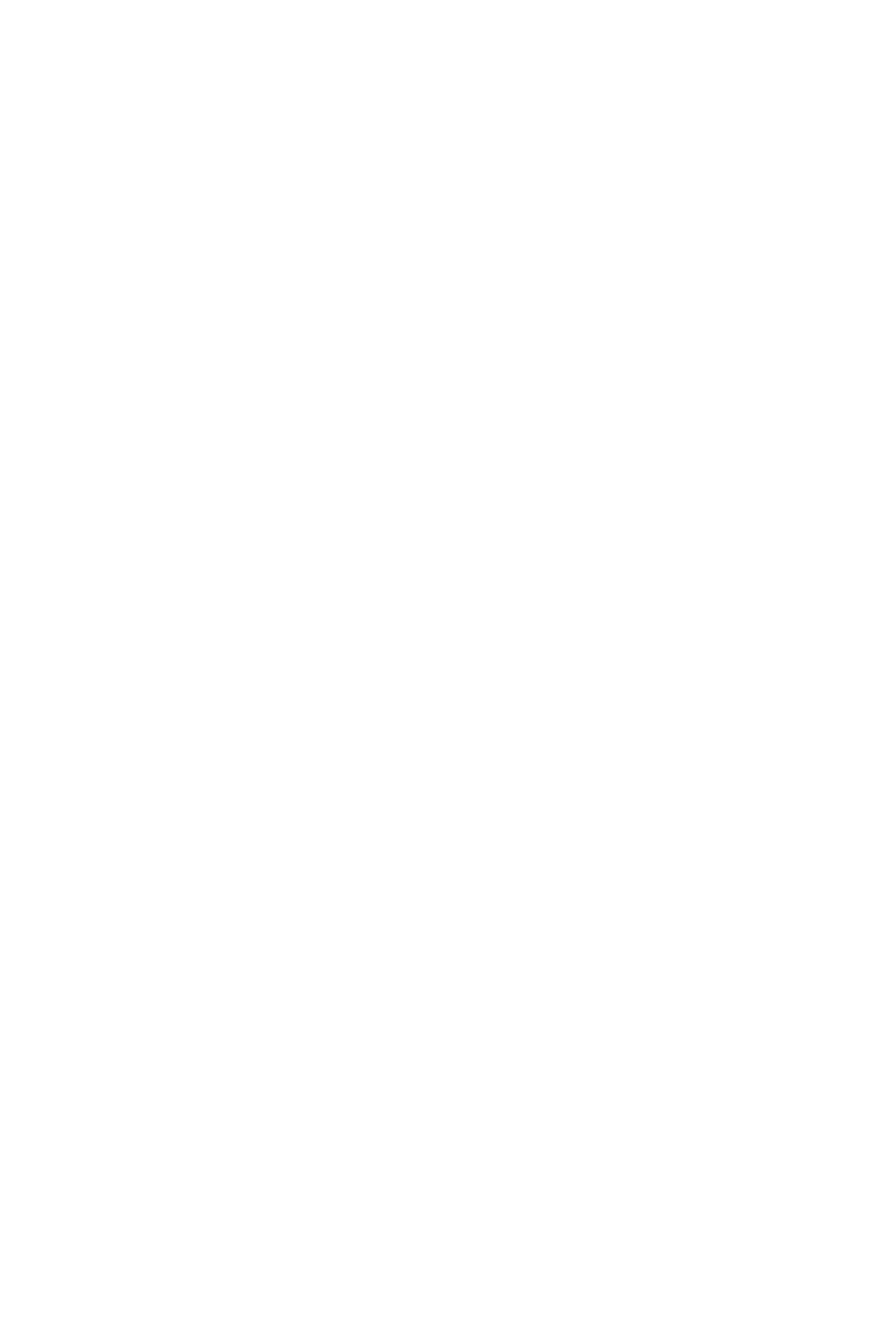
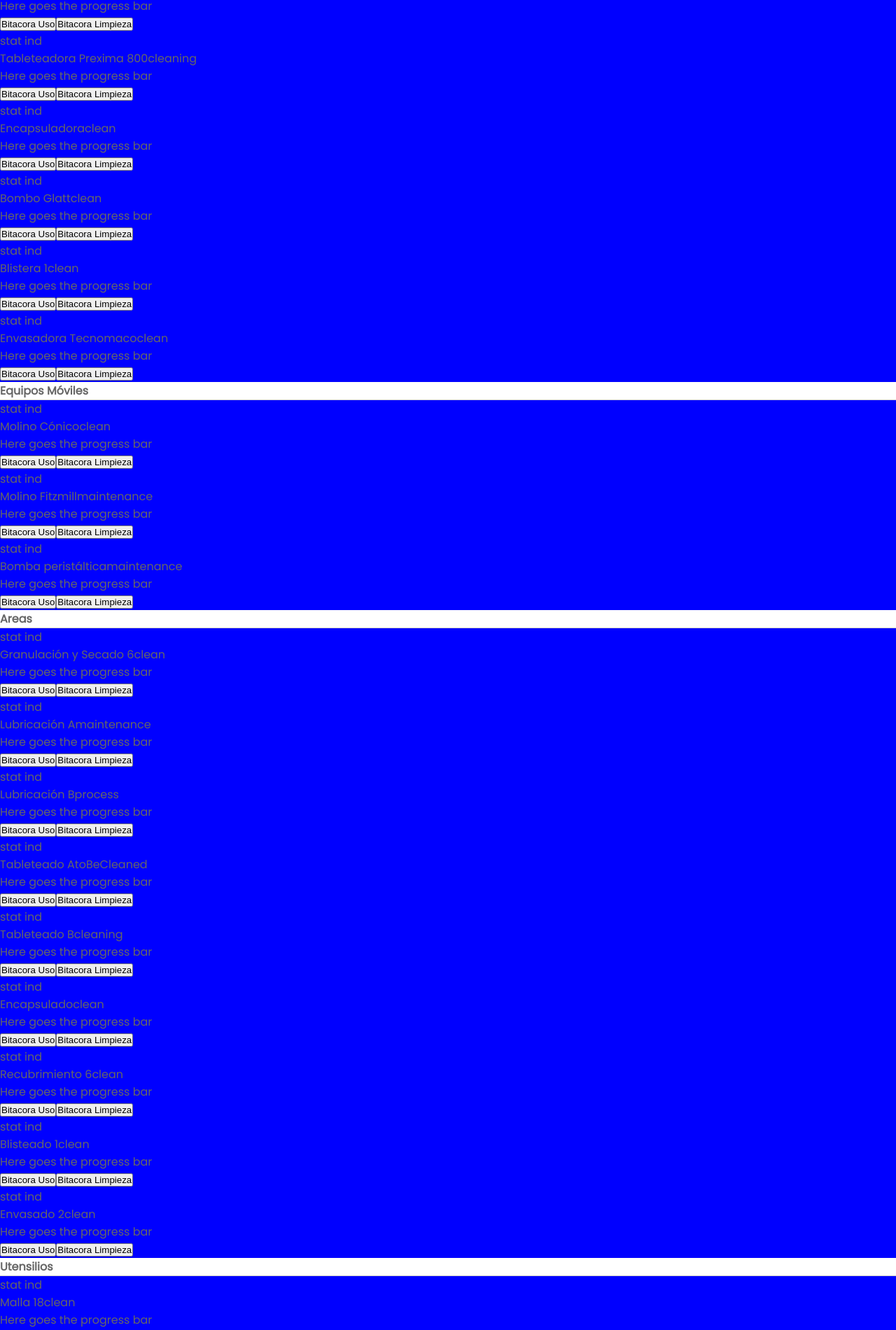
Before and after one commit to AndresEfQ/Bitacora-digital, a React (Create React App) app: page / in a window 1280 px wide. Shown: the part 420-2321 px from the top of the page at 70% size. Before the commit the page ends 800 px from the top, so only its background shows below. Built offline with nearby package versions, Linux system fonts and the light colour scheme.

Commit message:
Complete main view

```diff
--- a/src/Data/accesories.js
+++ b/src/Data/accesories.js
@@ -0,0 +1,74 @@
+const accesories = [
+  {
+    id: 'AF-0321',
+    name: 'Malla 18',
+    status: 'clean',
+    lastCleanedDate: new Date('23-02-14'),
+    assetCode: 'AF-0321',
+  },
+  {
+    id: 'AF-0322',
+    name: 'Malla 18',
+    status: 'clean',
+    lastCleanedDate: new Date('23-02-14'),
+    assetCode: 'AF-0322',
+  },
+  {
+    id: 'AF-0323',
+    name: 'Malla 18',
+    status: 'clean',
+    lastCleanedDate: new Date('23-02-14'),
+    assetCode: 'AF-0323',
+  },
+  {
+    id: 'AF-0324',
+    name: 'Malla 18',
+    status: 'clean',
+    lastCleanedDate: new Date('23-02-14'),
+    assetCode: 'AF-0324',
+  },
+  {
+    id: 'AF-0325',
+    name: 'Malla 18',
+    status: 'clean',
+    lastCleanedDate: new Date('23-02-14'),
+    assetCode: 'AF-0325',
+  },
+  {
+    id: 'AF-0326',
+    name: 'Correa de acero inoxidable',
+    status: 'clean',
+    lastCleanedDate: new Date('23-02-14'),
+    assetCode: 'AF-0326',
+  },
+  {
+    id: 'AF-0327',
+    name: 'Correa de acero inoxidable',
+    status: 'clean',
+    lastCleanedDate: new Date('23-02-14'),
+    assetCode: 'AF-0327',
+  },
+  {
+    id: 'AF-0328',
+    name: 'Correa de acero inoxidable',
+    status: 'clean',
+    lastCleanedDate: new Date('23-02-14'),
+    assetCode: 'AF-0328',
+  },
+  {
+    id: 'AF-0329',
+    name: 'Correa de acero inoxidable',
+    status: 'clean',
+    lastCleanedDate: new Date('23-02-14'),
+    assetCode: 'AF-0329',
+  },
+  {
+    id: 'AF-0330',
+    name: 'Correa de acero inoxidable',
+    status: 'clean',
+    lastCleanedDate: new Date('23-02-14'),
+    assetCode: 'AF-0330',
+  },
+]
+
+export default accesories;
--- a/src/Data/areas.js
+++ b/src/Data/areas.js
@@ -0,0 +1,67 @@
+const areas = [
+  {
+    id: '106',
+    name: 'Granulación y Secado 6',
+    status: 'clean',
+    lastCleanedDate: new Date('23-02-14'),
+    assetCode: '106',
+  },
+  {
+    id: '107',
+    name: 'Lubricación A',
+    status: 'maintenance',
+    lastCleanedDate: new Date('23-02-14'),
+    assetCode: '107',
+  },
+  {
+    id: '108',
+    name: 'Lubricación B',
+    status: 'process',
+    lastCleanedDate: new Date('23-02-14'),
+    assetCode: '108',
+  },
+  {
+    id: '18',
+    name: 'Tableteado A',
+    status: 'toBeCleaned',
+    lastCleanedDate: new Date('23-02-14'),
+    assetCode: '18',
+  },
+  {
+    id: '19',
+    name: 'Tableteado B',
+    status: 'cleaning',
+    lastCleanedDate: new Date('23-02-14'),
+    assetCode: '19',
+  },
+  {
+    id: '20',
+    name: 'Encapsulado',
+    status: 'clean',
+    lastCleanedDate: new Date('23-02-14'),
+    assetCode: '20',
+  },
+  {
+    id: '45',
+    name: 'Recubrimiento 6',
+    status: 'clean',
+    lastCleanedDate: new Date('23-02-14'),
+    assetCode: '45',
+  },
+  {
+    id: '5',
+    name: 'Blisteado 1',
+    status: 'clean',
+    lastCleanedDate: new Date('23-02-14'),
+    assetCode: '5',
+  },
+  {
+    id: '12',
+    name: 'Envasado 2',
+    status: 'clean',
+    lastCleanedDate: new Date('23-02-14'),
+    assetCode: '12',
+  },
+]
+
+export default areas;
--- a/src/Data/mobile.js
+++ b/src/Data/mobile.js
@@ -1,16 +1,25 @@
-const mobile = {
-  molinoConico: {
-    name: "Molino Cónico",
-    state: "Limpio",
+const mobile = [
+  {
+    id: 'AF-0078',
+    name: 'Molino Cónico',
+    status: 'clean',
+    lastCleanedDate: new Date('23-02-14'),
+    assetCode: 'AF-0078',
   },
-  molinoFitzmill: {
-    name: "Molino Fitzmill",
-    state: "Limpio",
+  {
+    id: 'AF-0079',
+    name: 'Molino Fitzmill',
+    status: 'maintenance',
+    lastCleanedDate: new Date('23-02-14'),
+    assetCode: 'AF-0079',
   },
-  granuladora: {
-    name: "Granuladora Oscilante",
-    state: "Limpio",
-  }
-}
+  {
+    id: 'AF-0080',
+    name: 'Bomba peristáltica',
+    status: 'maintenance',
+    lastCleanedDate: new Date('23-02-14'),
+    assetCode: 'AF-0080',
+  },
+]
 
 export default mobile;
--- a/src/components/card/style.js
+++ b/src/components/card/style.js
@@ -0,0 +1,5 @@
+import styled from "styled-components";
+
+export const Container = styled.div`
+  background-color: blue;
+`;
--- /dev/null
+++ b/src/components/cardsContainer/index.jsx
@@ -0,0 +1,17 @@
+import Card from "../card"
+
+export default function cardContainer(props) {
+
+  const cards = props.cards.map(card => <Card
+    key={card.id}
+    name={card.name}
+    status={card.status}
+    lastCleanedDate={card.lastCleanedDate}
+  />)
+
+  return (
+    <>
+      {cards}
+    </>
+  );
+}
--- a/src/components/progressBar/index.jsx
+++ b/src/components/progressBar/index.jsx
@@ -0,0 +1,5 @@
+export default function ProgressBar() {
+  return (
+    <p>Here goes the progress bar</p>
+  )
+}
--- a/src/components/statusIndicator/index.jsx
+++ b/src/components/statusIndicator/index.jsx
@@ -0,0 +1,5 @@
+export default function StatusIndicator() {
+  return (
+    <p>stat ind</p>
+  )
+}
--- a/src/routes/root/index.jsx
+++ b/src/routes/root/index.jsx
@@ -8,6 +8,13 @@ import { Header, Main } from "./style";
 import { useState } from "react";
 import Menu from "../../components/menu";
 import Footer from "../../components/footer";
+import CardsContainer from "../../components/cardsContainer";
+
+//has to be replaced with data from database
+import machines from "../../Data/machines";
+import mobile from "../../Data/mobile";
+import areas from "../../Data/areas";
+import accesories from "../../Data/accesories";
 
 export default function Root() {
 
@@ -30,13 +37,21 @@ export default function Root() {
       <Menu visible={showMenu} closeMenu={handleShowMenu}/>
       <Main>
         <h2>Equipos Fijos</h2>
-        <div></div>
+        <div>
+          <CardsContainer cards={machines} />
+        </div>
         <h2>Equipos Móviles</h2>
-        <div></div>
+        <div>
+          <CardsContainer cards={mobile} />
+        </div>
         <h2>Areas</h2>
-        <div></div>
+        <div>
+          <CardsContainer cards={areas} />
+        </div>
         <h2>Utensilios</h2>
-        <div></div>
+        <div>
+          <CardsContainer cards={accesories} />
+        </div>
       </Main>
 
       <Outlet />
```
Also changed, not shown: src/components/card/index.jsx (+4 -3 lines), src/components/cardsContainer/style.js (added).
